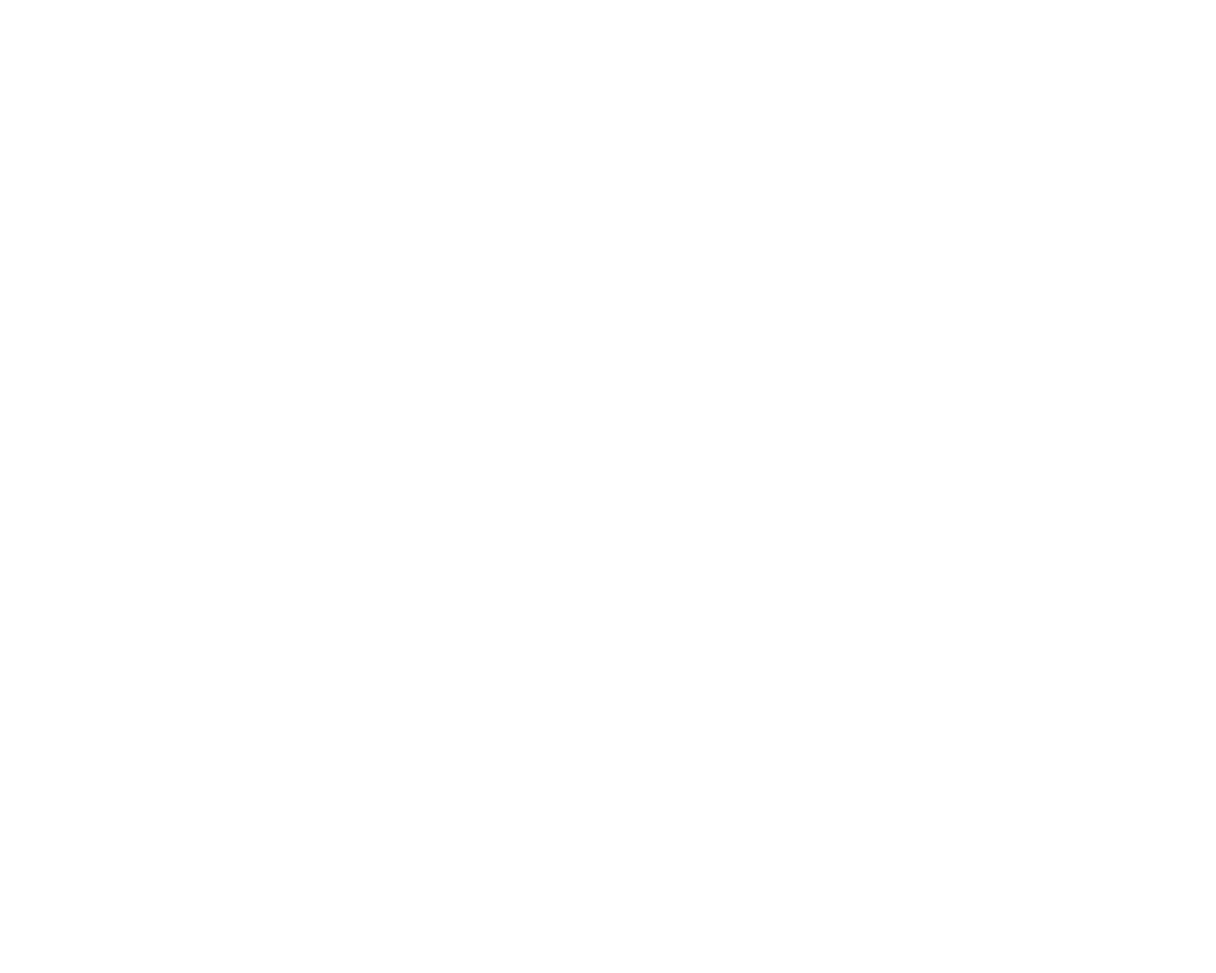
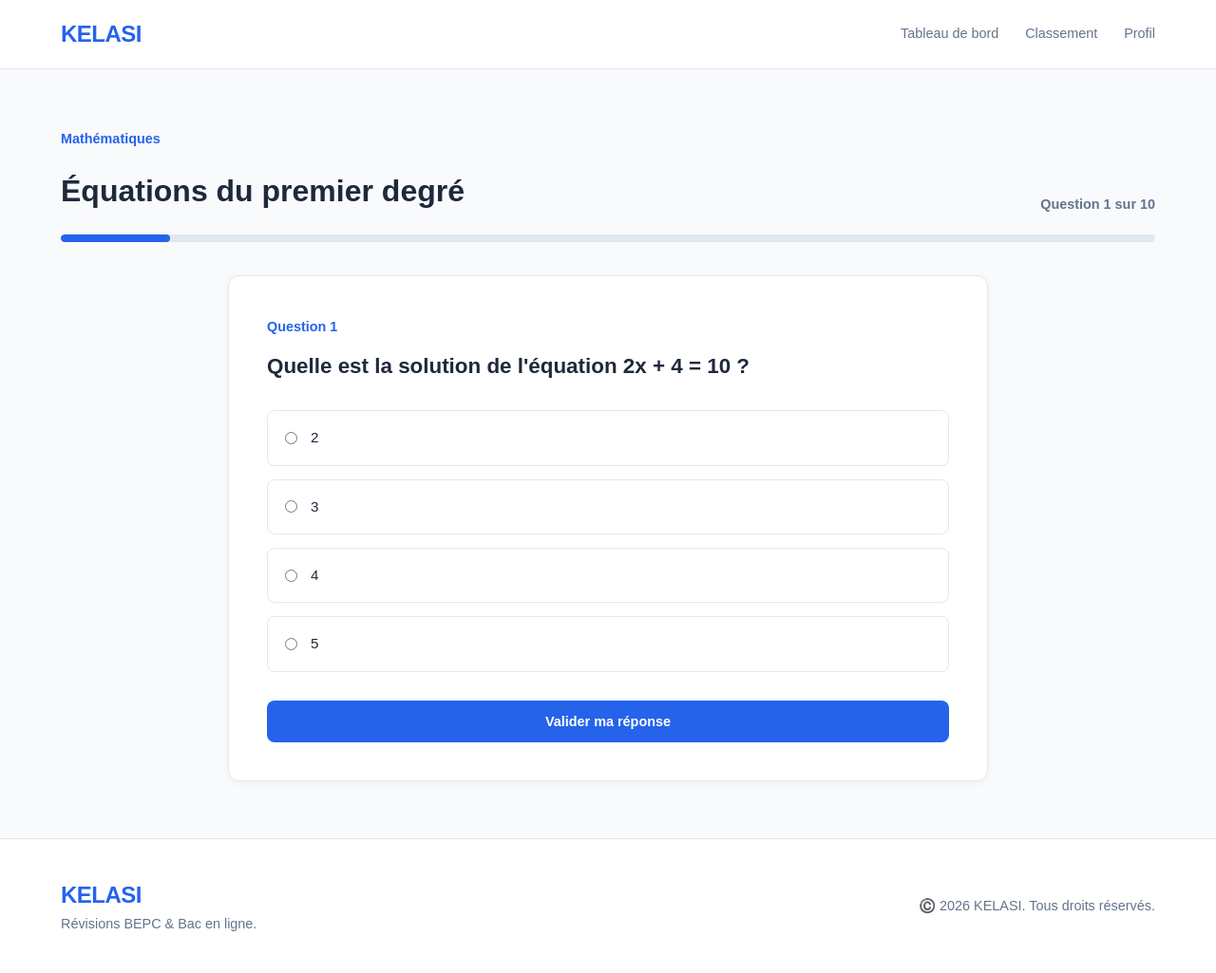
Before and after one commit to Yggdrasil2024/kelasi, a website: page frontend/quiz.html in a window 1280 px wide. Shown: the whole page at 95% size. Before the commit the page ends 800 px from the top, so only its background shows below. Drawn offline with Linux system fonts and the light colour scheme.

Commit message:
feat : Ajouter la page de quiz

```diff
--- a/frontend/assets/css/pages.css
+++ b/frontend/assets/css/pages.css
@@ -600,3 +600,121 @@
         flex-direction: column;
     }
 }
+
+
+/* ========================================
+   QUIZ
+   ======================================== */
+
+.quiz-section {
+    min-height: calc(100vh - 145px);
+    padding: 60px 0;
+}
+
+.quiz-header {
+    display: flex;
+    align-items: flex-end;
+    justify-content: space-between;
+    gap: 30px;
+    margin-bottom: 20px;
+}
+
+.quiz-header h1 {
+    margin-top: 8px;
+    font-size: 2rem;
+}
+
+.quiz-counter {
+    color: var(--text-light);
+    font-size: 0.9rem;
+    font-weight: 600;
+}
+
+.quiz-progress {
+    width: 100%;
+    height: 8px;
+    margin-bottom: 35px;
+    overflow: hidden;
+    border-radius: 999px;
+    background: var(--border-color);
+}
+
+.quiz-progress-fill {
+    width: 10%;
+    height: 100%;
+    border-radius: inherit;
+    background: var(--primary);
+}
+
+.quiz-card {
+    max-width: 800px;
+    margin: 0 auto;
+    padding: 40px;
+}
+
+.question-number {
+    color: var(--primary);
+    font-size: 0.9rem;
+    font-weight: 600;
+}
+
+.quiz-card h2 {
+    margin: 12px 0 30px;
+    font-size: 1.4rem;
+    line-height: 1.5;
+}
+
+.answers {
+    display: flex;
+    flex-direction: column;
+    gap: 14px;
+}
+
+.answer-option {
+    display: flex;
+    align-items: center;
+    gap: 14px;
+    padding: 16px 18px;
+    border: 1px solid var(--border-color);
+    border-radius: var(--radius-sm);
+    cursor: pointer;
+    transition: border-color 0.3s ease, background-color 0.3s ease;
+}
+
+.answer-option:hover {
+    border-color: var(--primary);
+    background: #f8fbff;
+}
+
+.answer-option input {
+    accent-color: var(--primary);
+}
+
+.answer-option span {
+    font-size: 0.95rem;
+}
+
+.quiz-button {
+    width: 100%;
+    margin-top: 30px;
+}
+
+@media (max-width: 700px) {
+    .quiz-section {
+        padding: 40px 20px;
+    }
+
+    .quiz-header {
+        align-items: flex-start;
+        flex-direction: column;
+        gap: 10px;
+    }
+
+    .quiz-header h1 {
+        font-size: 1.6rem;
+    }
+
+    .quiz-card {
+        padding: 25px 20px;
+    }
+}
--- a/frontend/quiz.html
+++ b/frontend/quiz.html
@@ -0,0 +1,83 @@
+<!DOCTYPE html>
+<html lang="fr">
+<head>
+    <meta charset="UTF-8">
+    <meta name="viewport" content="width=device-width, initial-scale=1.0">
+    <meta name="description" content="Quiz de révision KELASI">
+    <title>Quiz - KELASI</title>
+    <link rel="stylesheet" href="./assets/css/main.css">
+</head>
+<body>
+    <header class="header">
+        <nav class="navbar container">
+            <a href="index.html" class="logo">KELASI</a>
+            <div class="nav-links">
+                <a href="dashboard.html">Tableau de bord</a>
+                <a href="leaderboard.html">Classement</a>
+                <a href="profile.html">Profil</a>
+            </div>
+        </nav>
+    </header>
+
+    <main>
+        <section class="quiz-section">
+            <div class="container">
+                <div class="quiz-header">
+                    <div>
+                        <span class="section-label">Mathématiques</span>
+                        <h1>Équations du premier degré</h1>
+                    </div>
+                    <span class="quiz-counter">Question 1 sur 10</span>
+                </div>
+
+                <div class="quiz-progress">
+                    <div class="quiz-progress-fill"></div>
+                </div>
+
+                <div class="quiz-card card">
+                    <span class="question-number">Question 1</span>
+                    <h2>Quelle est la solution de l'équation 2x + 4 = 10 ?</h2>
+
+                    <div class="answers">
+                        <label class="answer-option">
+                            <input type="radio" name="answer" value="2">
+                            <span>2</span>
+                        </label>
+
+                        <label class="answer-option">
+                            <input type="radio" name="answer" value="3">
+                            <span>3</span>
+                        </label>
+
+                        <label class="answer-option">
+                            <input type="radio" name="answer" value="4">
+                            <span>4</span>
+                        </label>
+
+                        <label class="answer-option">
+                            <input type="radio" name="answer" value="5">
+                            <span>5</span>
+                        </label>
+                    </div>
+
+                    <button type="button" class="btn btn-primary quiz-button">
+                        Valider ma réponse
+                    </button>
+                </div>
+            </div>
+        </section>
+    </main>
+
+    <footer class="footer">
+        <div class="container footer-content">
+            <div>
+                <a href="index.html" class="logo">KELASI</a>
+                <p>Révisions BEPC & Bac en ligne.</p>
+            </div>
+            <p>©️ 2026 KELASI. Tous droits réservés.</p>
+        </div>
+    </footer>
+
+    <script src="./assets/js/app.js"></script>
+</body>
+</html>
```
